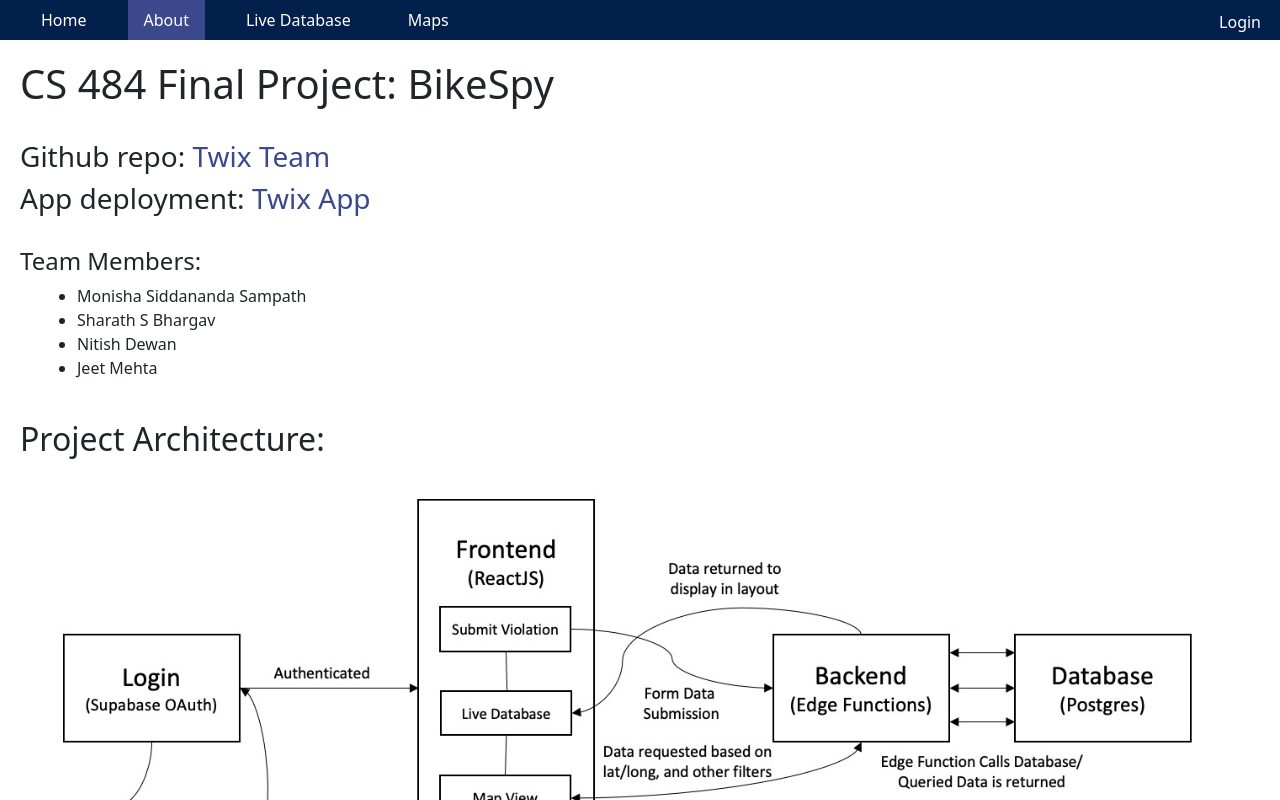
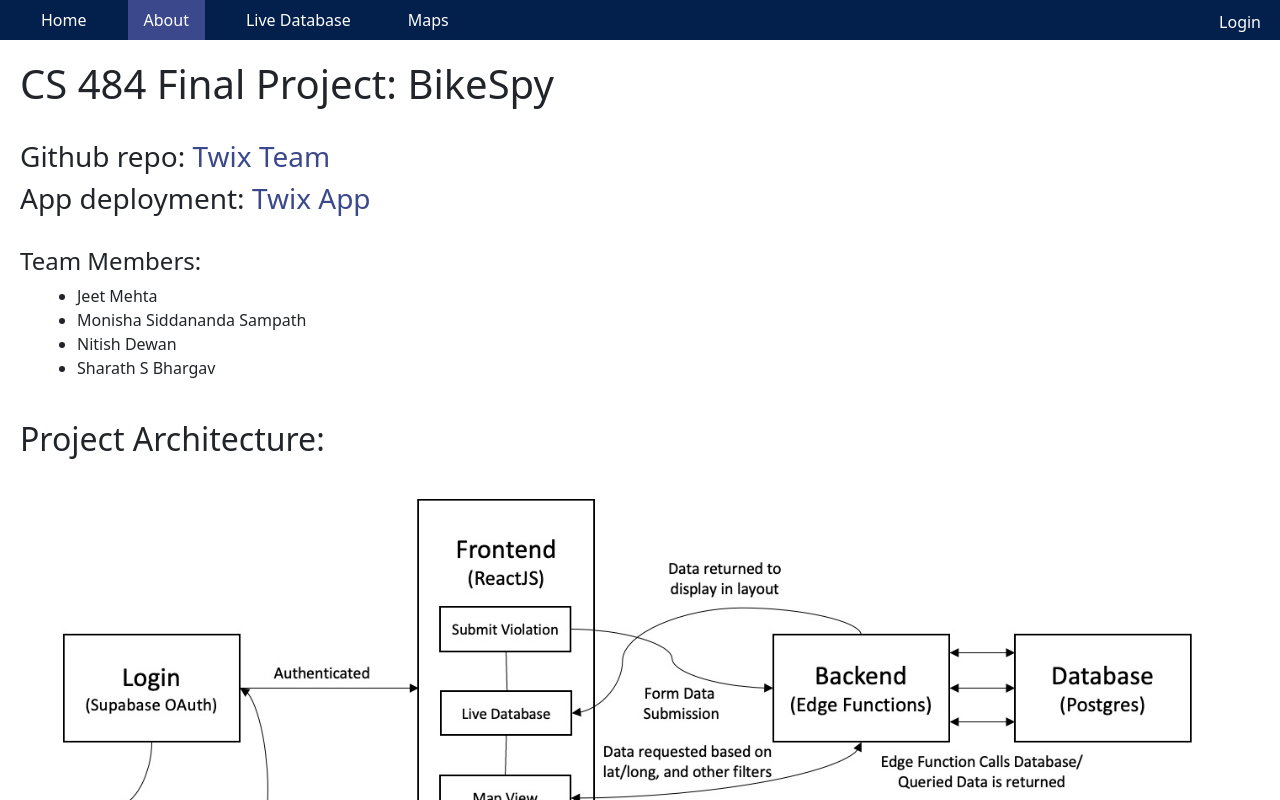
Before and after one commit to ckclassrooms/final-project-proposal-twix, a React (Create React App) app: page /#/ in a window 1280 px wide. Both pictures are taken after a click on the element 471 px from the left and 313 px from the top of the page. Shown: the top 800 px of the page. Built offline with nearby package versions, Linux system fonts and the light colour scheme; no server answers; what @mapbox/mapbox-gl-draw would draw is missing.

Commit message:
about updated

```diff
--- a/src/components/About.jsx
+++ b/src/components/About.jsx
@@ -12,16 +12,16 @@ function About() {
                 <h4>Team Members:</h4>
                 <ul>
                     <li>
-                        Monisha Siddananda Sampath
+                        Jeet Mehta
                     </li>
                     <li>
-                        Sharath S Bhargav
+                        Monisha Siddananda Sampath
                     </li>
                     <li>
                         Nitish Dewan
                     </li>
                     <li>
-                        Jeet Mehta
+                        Sharath S Bhargav
                     </li>
                 </ul>
                 <br/>
```
